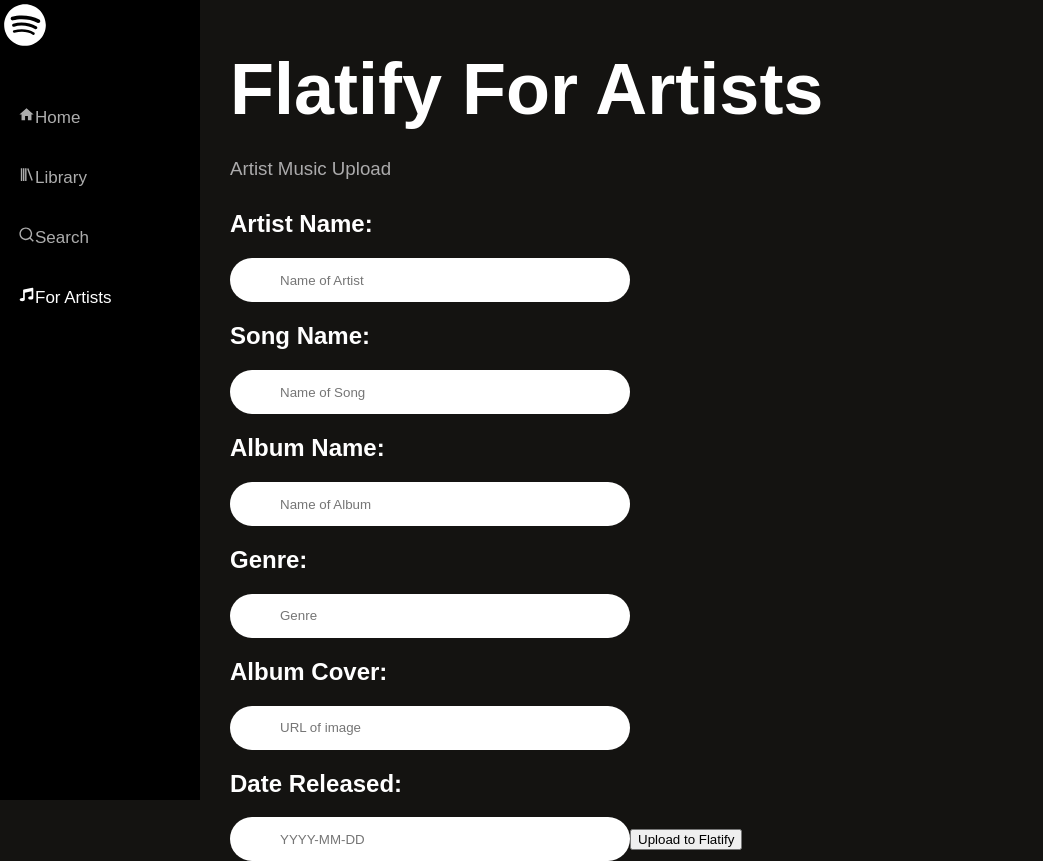
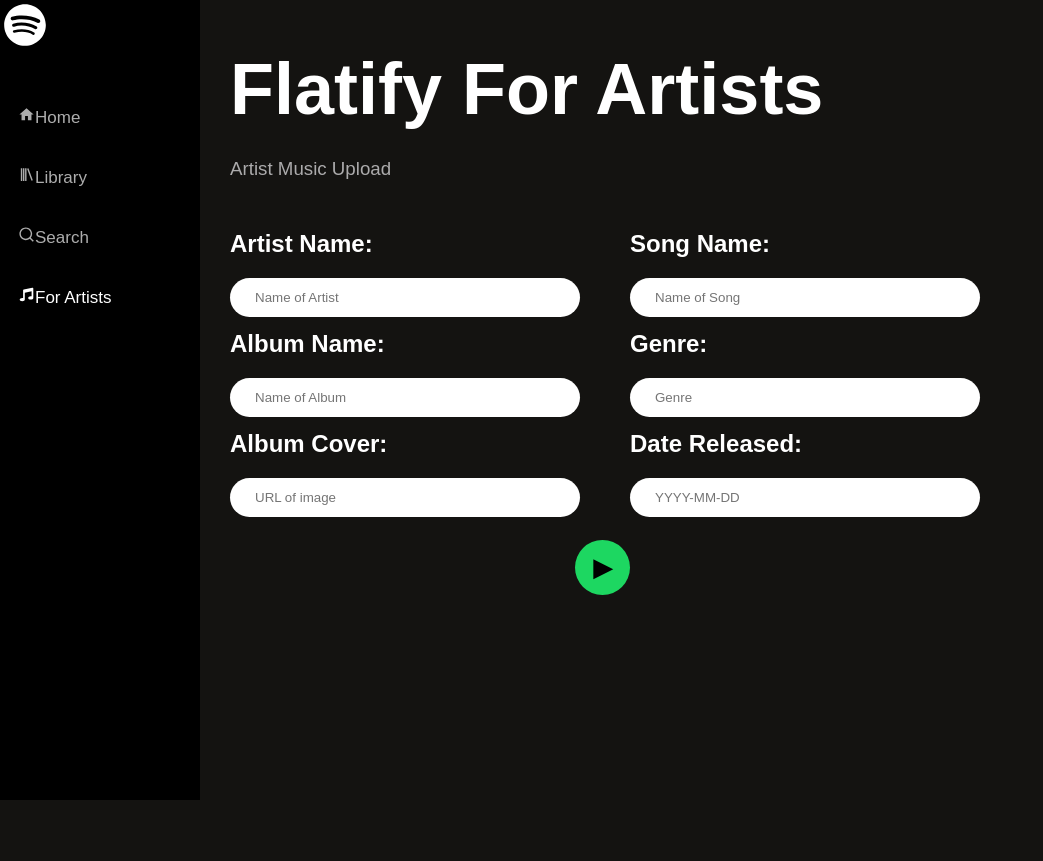
Before and after one commit to cyoojin513/flatify, a React (Create React App) app: page /for-artists in a window 1280 px wide. Shown: the whole page, without its empty margins (0-1043 px from the left). After the commit the page ends 800 px from the top, so only its background shows below. Built offline with nearby package versions, Linux system fonts and the light colour scheme; data requests are answered from the project's data file; a web font is replaced by a local one.

Commit message:
Styling for artist upload page

```diff
--- a/db.json
+++ b/db.json
@@ -339,6 +339,56 @@
       "releaseDate": "",
       "favorited": false,
       "id": 31
+    },
+    {
+      "artist": "",
+      "songName": "",
+      "album": "",
+      "genre": "",
+      "image": "",
+      "releaseDate": "",
+      "favorited": false,
+      "id": 32
+    },
+    {
+      "artist": "",
+      "songName": "",
+      "album": "",
+      "genre": "",
+      "image": "",
+      "releaseDate": "",
+      "favorited": false,
+      "id": 33
+    },
+    {
+      "artist": "",
+      "songName": "",
+      "album": "",
+      "genre": "",
+      "image": "",
+      "releaseDate": "",
+      "favorited": false,
+      "id": 34
+    },
+    {
+      "artist": "",
+      "songName": "",
+      "album": "",
+      "genre": "",
+      "image": "",
+      "releaseDate": "",
+      "favorited": false,
+      "id": 35
+    },
+    {
+      "artist": "123",
+      "songName": "NewSong",
+      "album": "XYZ",
+      "genre": "Singer/Songwriter",
+      "image": "https://glebekitchen.com/wp-content/uploads/2017/04/tonkotsuramenfront.jpg",
+      "releaseDate": "2014-06-07",
+      "favorited": false,
+      "id": 36
     }
   ]
 }
--- a/src/Components/ForArtists.js
+++ b/src/Components/ForArtists.js
@@ -1,6 +1,6 @@
 import React, {useState} from 'react'
-import Input from './Styles/Input.style'
-
+import { FormSubmit, FormInput } from './Styles/Input.style'
+import { FormGrid } from './Styles/Grids.style'
 
 function ForArtists({updateSongsWithUserUpload}) {
 
@@ -45,32 +45,38 @@
         <h1>Flatify For Artists</h1>
         <div>
           <h3>Artist Music Upload</h3>
+
           <form className='upload-tool' onSubmit={handleSubmit}>
+            <FormGrid>
               <label htmlFor="artist">
                   <h2>Artist Name:</h2>
-                  <Input onChange={handleChange} name="artist" placeholder="Name of Artist"></Input>
+                  <FormInput onChange={handleChange} name="artist" placeholder="Name of Artist"></FormInput>
               </label>
               <label htmlFor="songName">
                   <h2>Song Name:</h2>
-                  <Input onChange={handleChange} name="songName" placeholder="Name of Song"></Input>
+                  <FormInput onChange={handleChange} name="songName" placeholder="Name of Song"></FormInput>
               </label>
               <label htmlFor="album">
                   <h2>Album Name:</h2>
-                  <Input onChange={handleChange} name="album" placeholder="Name of Album"></Input>
+                  <FormInput onChange={handleChange} name="album" placeholder="Name of Album"></FormInput>
               </label>
               <label htmlFor="genre">
                   <h2>Genre:</h2>
-                  <Input onChange={handleChange} name="genre" placeholder="Genre"></Input>
+                  <FormInput onChange={handleChange} name="genre" placeholder="Genre"></FormInput>
               </label>
               <label htmlFor="image">
                   <h2>Album Cover:</h2>
-                  <Input onChange={handleChange} name="image" placeholder="URL of image"></Input>
+                  <FormInput onChange={handleChange} name="image" placeholder="URL of image"></FormInput>
               </label>
               <label htmlFor="releaseDate">
                   <h2>Date Released:</h2>
-                  <Input onChange={handleChange} name="releaseDate" placeholder="YYYY-MM-DD"></Input>
+                  <FormInput onChange={handleChange} name="releaseDate" placeholder="YYYY-MM-DD"></FormInput>
               </label>
-              <input className='submit' type="submit" value="Upload to Flatify"></input>
+            </FormGrid>
+              <label>
+                <h2></h2>
+                <FormSubmit type="submit" value="▶"></FormSubmit>
+              </label>
           </form>
         </div>
     </div>
--- a/src/Components/Search.js
+++ b/src/Components/Search.js
@@ -2,7 +2,7 @@
 import SearchCard from './SearchCard'
 import { ContentGrid } from './Styles/Grids.style'
 import SearchHeader from './Styles/Search.style'
-import Input from './Styles/Input.style'
+import SearchInput from './Styles/Input.style'
 import { RiSearchLine } from 'react-icons/ri'
 
 
@@ -25,7 +25,7 @@
       <SearchHeader>
           <div className='holder'>
             <RiSearchLine color="black"/>
-            <Input placeholder="Artists, songs, genre, or albums" onChange={handleChange}></Input>
+            <SearchInput placeholder="Artists, songs, genre, or albums" onChange={handleChange}></SearchInput>
           </div>
           <h2>Search...</h2>
       </SearchHeader>
--- a/src/Components/Styles/Grids.style.js
+++ b/src/Components/Styles/Grids.style.js
@@ -20,5 +20,11 @@
   gap: 10px;
 `
 
-export {MainContentWrapper, ContentGrid}
+const FormGrid = styled.div`
+  display: grid;
+  grid-template-columns: 400px 400px;
+  grid-template-rows: 100px 100px 100px;
+`
+
+export {MainContentWrapper, ContentGrid, FormGrid}
 export default PageWrapper;
--- a/src/Components/Styles/Input.style.js
+++ b/src/Components/Styles/Input.style.js
@@ -1,14 +1,47 @@
 import styled from "styled-components";
 
-const Input = styled.input`
+const SearchInput = styled.input`
     height: 40px;
     width: 300px;
     border-radius: 40px;
     border: 0px;
     padding: 2px 50px;
 
-    /* Want to make the submit button Spotify-green and round and on a new line */
+
+
 
 `
 
-export default Input
+const FormInput = styled.input`
+    height: 35px;
+    width: 300px;
+    border-radius: 40px;
+    border: 0px;
+    padding: 2px 25px;
+
+`
+
+const FormSubmit = styled.input`
+    background: #1dd761;
+    height: 55px;
+    width: 55px;
+    border-radius: 28px;
+    border: 0px;
+    padding: 2px 10px;
+    font-size: 150%;
+    text-align: center;
+    font-weight: bold;
+    color: black;
+    cursor: pointer;
+    margin-top: 10px;
+    margin-left: 345px;
+    transition: 0.3s;
+
+    &:hover {
+        transform: scale(1.05);
+    }
+
+
+`
+export {FormInput, FormSubmit}
+export default SearchInput
--- a/src/GlobalStyles.js
+++ b/src/GlobalStyles.js
@@ -31,6 +31,10 @@
     margin-bottom: 30px;
   }
 
+  input[type=submit] {
+    text-align: center;
+  }
+
 `
 
 export default GlobalStyles;
```
